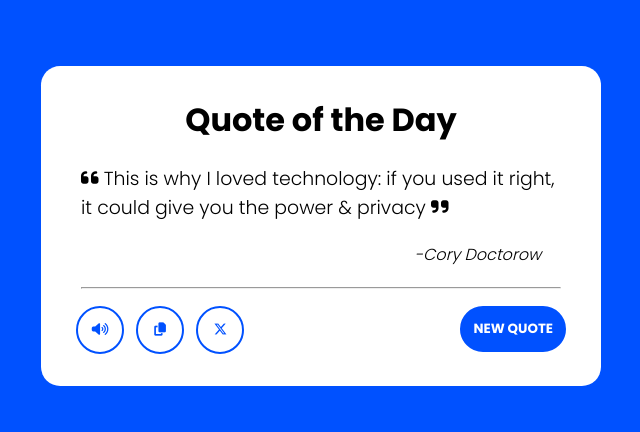
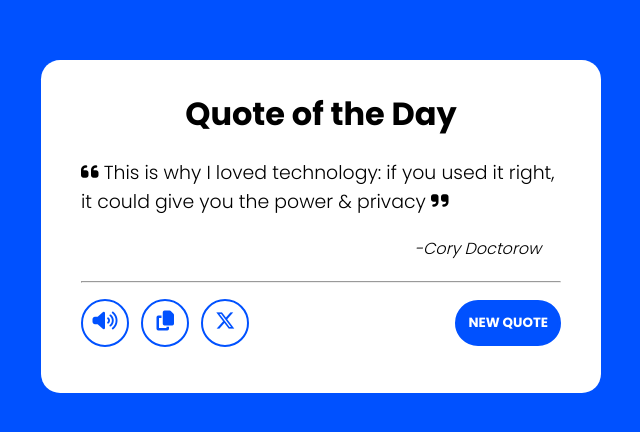
Before and after one commit to ArpanSankesh/QuoteGenerator, a plain HTML site: page index.html in a window 1280 px wide. Shown: the part 174-606 px from the top of the page, without its empty margins (319-959 px from the left). Drawn offline with Linux system fonts and the light colour scheme.

Commit message:
changes some structure and made it dynamic with JavaScript

```diff
--- a/index.html
+++ b/index.html
@@ -27,11 +27,9 @@
                 privacy <i class="fa-solid fa-quote-right"></i>
           </p>
           <div class="author">
-            <p class="author-name"><i>-Cory Doctorow</i></p>
-          </div>
+              <p class="author-name">-Cory Doctorow</p>
             </div>
             <hr>
-      </div>
           <div class="button-container">
             <div class="util-btn">
                 <button class="btn speach "><i class="fa-solid fa-volume-high"></i></button>
@@ -44,6 +42,10 @@
         </div>
         </div>
 
+      </div>
+
+    </div>
+
     <script src="script.js"></script>
   </body>
 </html>
--- a/script.js
+++ b/script.js
@@ -1,6 +1,24 @@
-const quote = document.querySelector('.quote');
-const author = document.querySelector('.author-name');
-const generate = document.querySelector('.generate');
-const speach = document.querySelector('.speach');
-const copy = document.querySelector('.copy');
-const twiter = document.querySelector('.twiter');
+const quote = document.querySelector(".quote");
+const author = document.querySelector(".author-name");
+const generate = document.querySelector(".generate");
+const speach = document.querySelector(".speach");
+const copy = document.querySelector(".copy");
+const twiter = document.querySelector(".twiter");
+
+const generateQuote = function () {
+  fetch("https://api.quotable.io/random")
+    .then((res) => res.json())
+    .then((result) => {
+      console.log(result);
+      quote.innerHTML = `<i class="fa-solid fa-quote-left"></i> ${result.content} <i class="fa-solid fa-quote-right"></i>`;
+      author.innerHTML = `-${result.author}`
+
+      localStorage.setItem('lastQuote', JSON.stringify(result));
+    });
+};
+
+
+
+document.addEventListener('DOMCOnthentLoaded', generateQuote)
+
+generate.addEventListener("click", generateQuote);
--- a/style.css
+++ b/style.css
@@ -23,8 +23,8 @@
 .content{
     background-color: var(--secondary-color);
     width: 35rem;
-    height: 15rem;
-    border-radius: 1.2rem 1.2rem 0 0 ;
+    /* height: 20rem; */
+    border-radius: 1.2rem ;
     display: flex;
     /* align-items: center; */
     flex-direction: column;
@@ -35,6 +35,7 @@
     margin-bottom: 20px;
     text-align: center;
 }
+
 
 .quote-container i{
     font-size: 1.25rem;
@@ -51,20 +52,18 @@
     display: flex;
     justify-content: flex-end;
     margin: 20px;
-}
-
-.author-name i{
+    font-style:italic;
     font-weight: 100;
     font-size: 1rem;
 }
 
 .button-container{
     background-color: var(--secondary-color);
-    width: 35rem;
+    width: 100%;
     height: 5rem;
-    border-radius: 0 0 1.2rem 1.2rem  ;
-    padding: 0 35px;
+    /* padding: 0 35px; */
     display: flex;
+    align-items: center;
     justify-content: space-between;
 }
 
```
Lines whose indentation alone changed are shown as unchanged.
